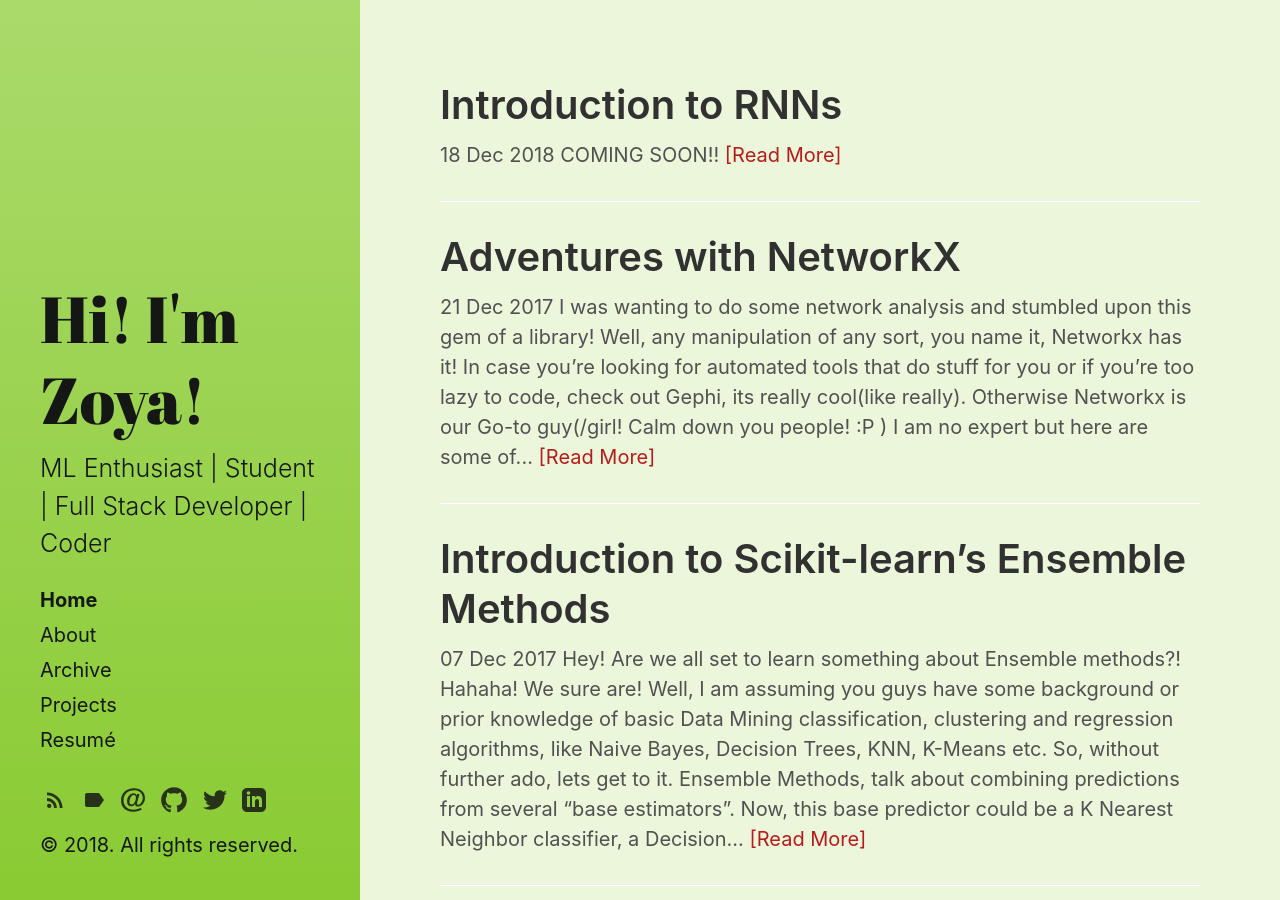
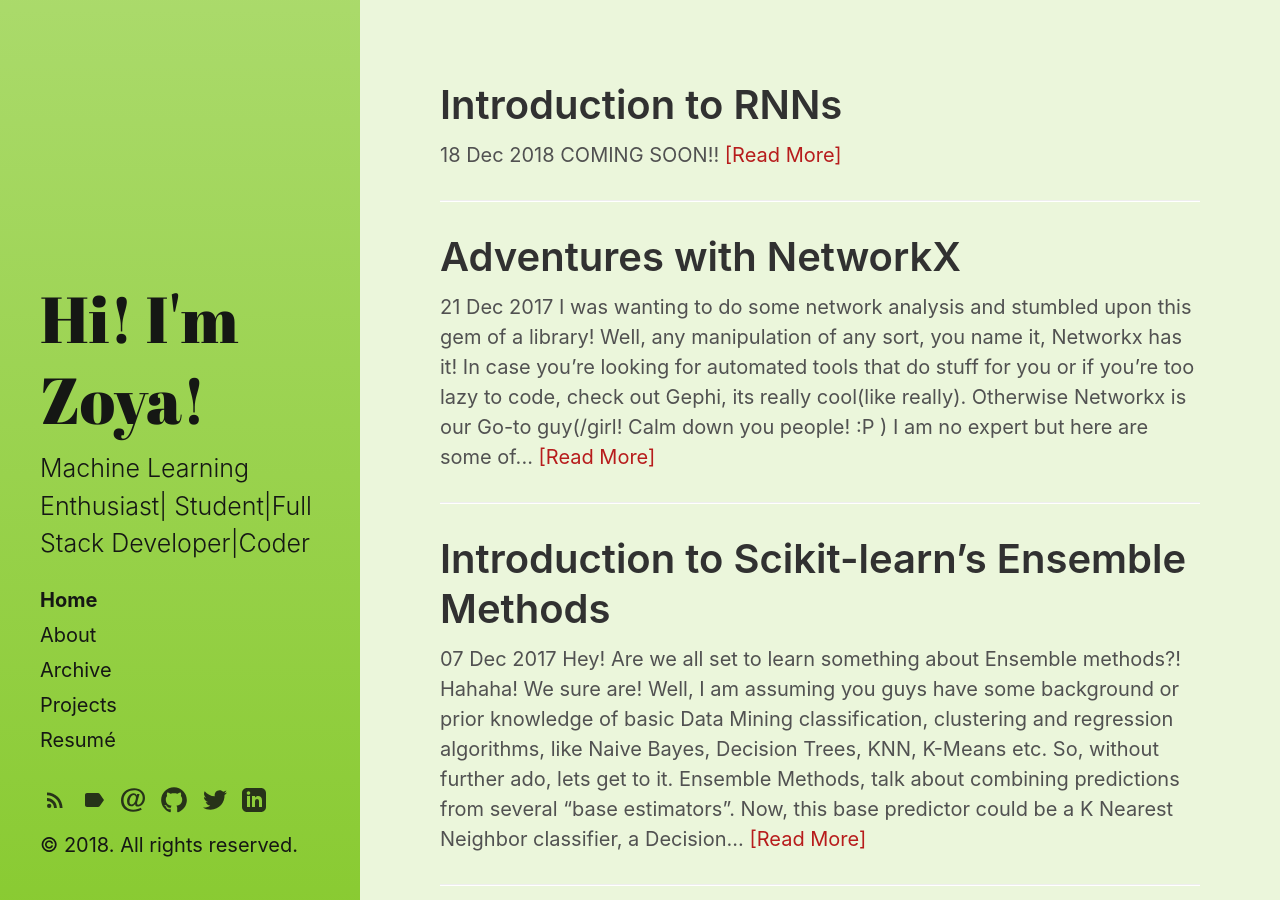
Before and after one commit to zeddmaxx/zeddmaxx.github.io, a Jekyll site: the page built from index.html, in a window 1280 px wide. Built offline with Jekyll 4.4.1, drawn with Linux system fonts in a browser that asks for light colours; the list of posts is cut into pages by our own code.

Commit message:
Update _config.yml

```diff
--- a/_config.yml
+++ b/_config.yml
@@ -6,7 +6,7 @@
 title:            Hi! I'm Zoya!
 email:            cutezoe1996@gmail.com
 tagline:          'Stronger|Better|Faster'
-description:      "ML Enthusiast | Student | Full Stack Developer | Coder"
+description:      "Machine Learning Enthusiast| Student|Full Stack Developer|Coder"
 url:              https://zeddmaxx.github.io/
 baseurl:
                   # the optional subpath of your site, e.g. "/blog"
```
